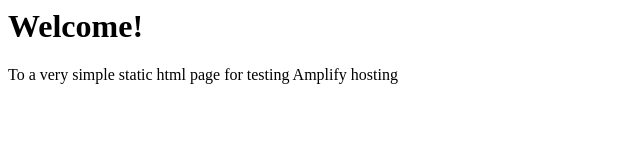
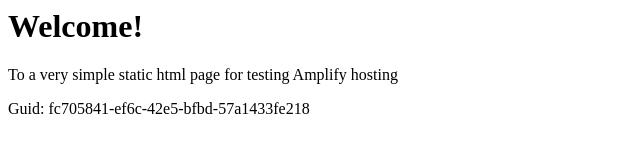
Before and after one commit to aws-aemilia-yul/Github-PR-Commit-Integration-Test-DoNotTouch-Gith-OKSLNVO2-v1-prod-ca-central-1, a website: page src/index.html in a window 1280 px wide. Shown: the whole page, without its empty margins (0-640 px from the left). Drawn offline with Linux system fonts and the light colour scheme.

Commit message:
commit from integ tests

```diff
--- a/src/index.html
+++ b/src/index.html
@@ -1,3 +1,5 @@
+
+
 <html lang="en">
 
 <head>
@@ -10,6 +12,6 @@
 <body>
     <h1>Welcome!</h1>
     <p>To a very simple static html page for testing Amplify hosting</p>
-</body>
+    <p>Guid: fc705841-ef6c-42e5-bfbd-57a1433fe218</p></body>
 
 </html>
```
